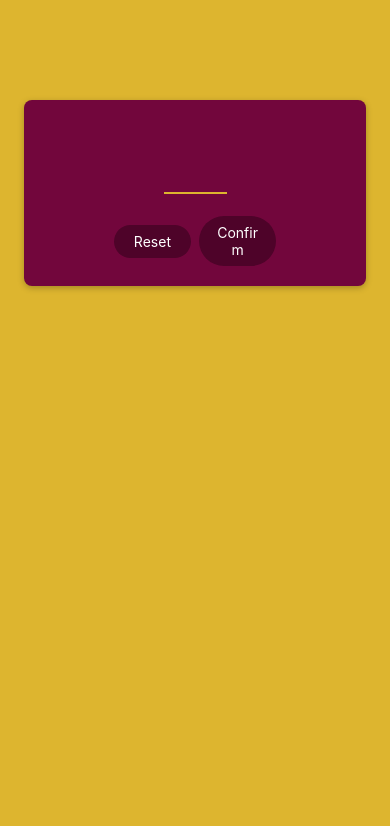
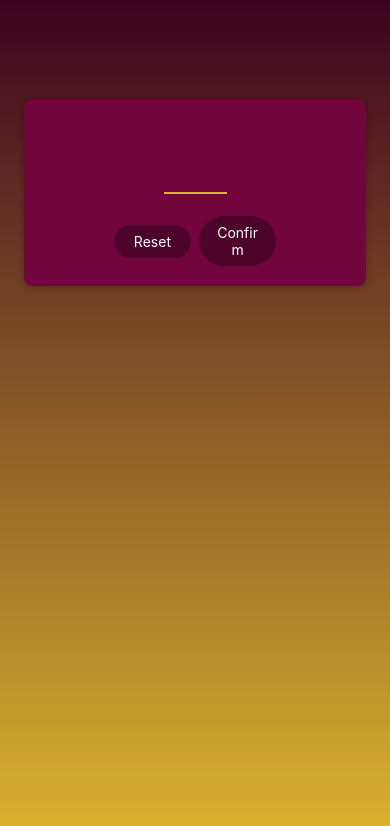
Before and after one commit to NiramayThaker/react-native, a React Native app in the folder 02-number-game/NumberGame/: screen / in a window 390 px wide. Shown: the top 826 px of the page. Built offline with nearby package versions, Linux system fonts and the light colour scheme.

Commit message:
Adding gradient

```diff
--- a/02-number-game/NumberGame/App.js
+++ b/02-number-game/NumberGame/App.js
@@ -1,19 +1,19 @@
 import { StatusBar } from 'expo-status-bar';
 import { View, StyleSheet } from 'react-native';
 import StartGameScreen from './screens/StartGameScreen.js';
+import { LinearGradient } from 'expo-linear-gradient';
 
 
 export default function App() {
   return (
-    <View style={styles.rootScreen}>
+    <LinearGradient colors={['#3b021f', '#ddb52f']} style={styles.rootScreen}>
       <StartGameScreen />
-    </View>
+    </LinearGradient>
   );
 }
 
 const styles = StyleSheet.create({
   rootScreen: {
     flex: 1,
-    backgroundColor: '#ddb52f',
   }
 });
```
